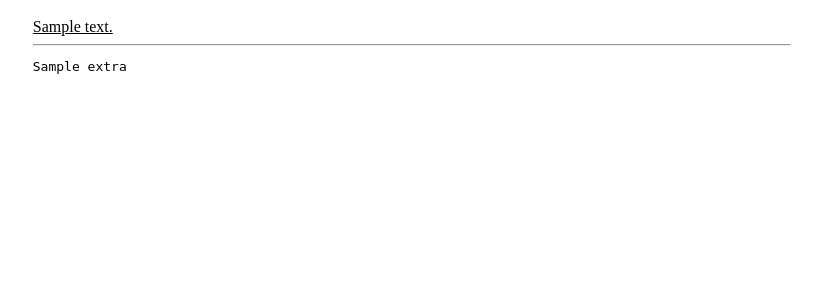
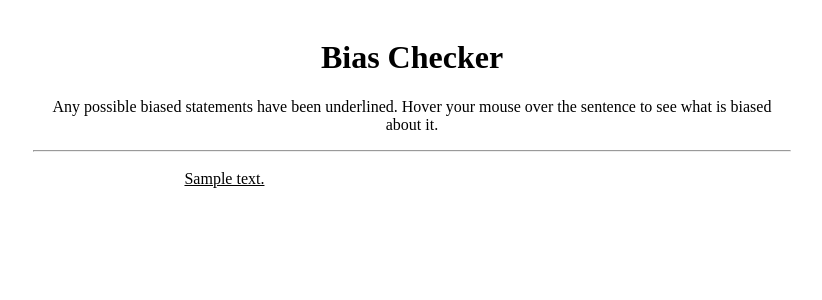
Before and after one commit to ethguo/unbias, a Flask app: template templates/result.html in a window 1280 px wide. Shown: the top 300 px of the page, without its empty margins (228-1050 px from the left). Run offline with Flask 2, Linux system fonts and the light colour scheme; the template is opened without the code that fills it: most values are stand-ins (such as "Sample title", 1, 10 or a date in 2020); some libraries are stand-ins or nearby versions.

Commit message:
Made it look nicer

```diff
--- a/static/css/index.css
+++ b/static/css/index.css
@@ -14,6 +14,7 @@
 
 #text {
 
+	padding-top: 10px;
 	width: 90%;
 	margin: auto;
 	text-align: center;
--- a/static/css/result.css
+++ b/static/css/result.css
@@ -13,7 +13,9 @@
 }
 
 #result-box {
-
+	padding-top: 10px;
+	margin: auto;
+	width: 60%;
 }
 
 .tooltip-text {
--- a/templates/index.html
+++ b/templates/index.html
@@ -9,8 +9,9 @@
 <body>
 <div id="main">
 	<h1 id="title">Bias Checker</h1>
-	<p id="subheading">Please paste the text you want checked for biases into the box bellow and press submit.</p>
+	<p id="subheading">Please paste the text you want checked for biases into the box below and press submit.</p>
 
+	<hr/>
 	<form action="/result" method="post" autocomplete="off" id="form">
 		<div id="text">
 			<textarea name="doc" rows=10 id="textfield">Credit cards offer many advantages. There is the convenience of being able to buy needed items now and the security of not having to carry cash. You also receive fraud protection and in some cases rewards for making purchases. With these advantages also come responsibilities. You need to manage credit cards wisely by understanding all of the card's terms and conditions; stay on top of payments; and realize the true cost of purchases made with credit. Using a credit card is like taking out a loan. If you don't pay your card balance in full each month, you'll pay interest on that loan. </textarea>
--- a/templates/result.html
+++ b/templates/result.html
@@ -11,6 +11,9 @@
 </head>
 <body>
 	<div id="main">
+		<h1 id="title">Bias Checker</h1>
+		<p id="subheading">Any possible biased statements have been underlined. Hover your mouse over the sentence to see what is biased about it.</p>
+		<hr/>
 		<div id="result-box">
 			{% for text, annotations in sentences %}
 				{% if annotations %}
@@ -27,13 +30,6 @@
 				{% endif %}
 			{% endfor %}
 		</div>
-
-		<hr />
-		<div>
-			{% for e in extras %}
-				<pre>{{ e }}</pre>
-			{% endfor %}
-		</div>
 	</div>
 </body>
 </html>
```
